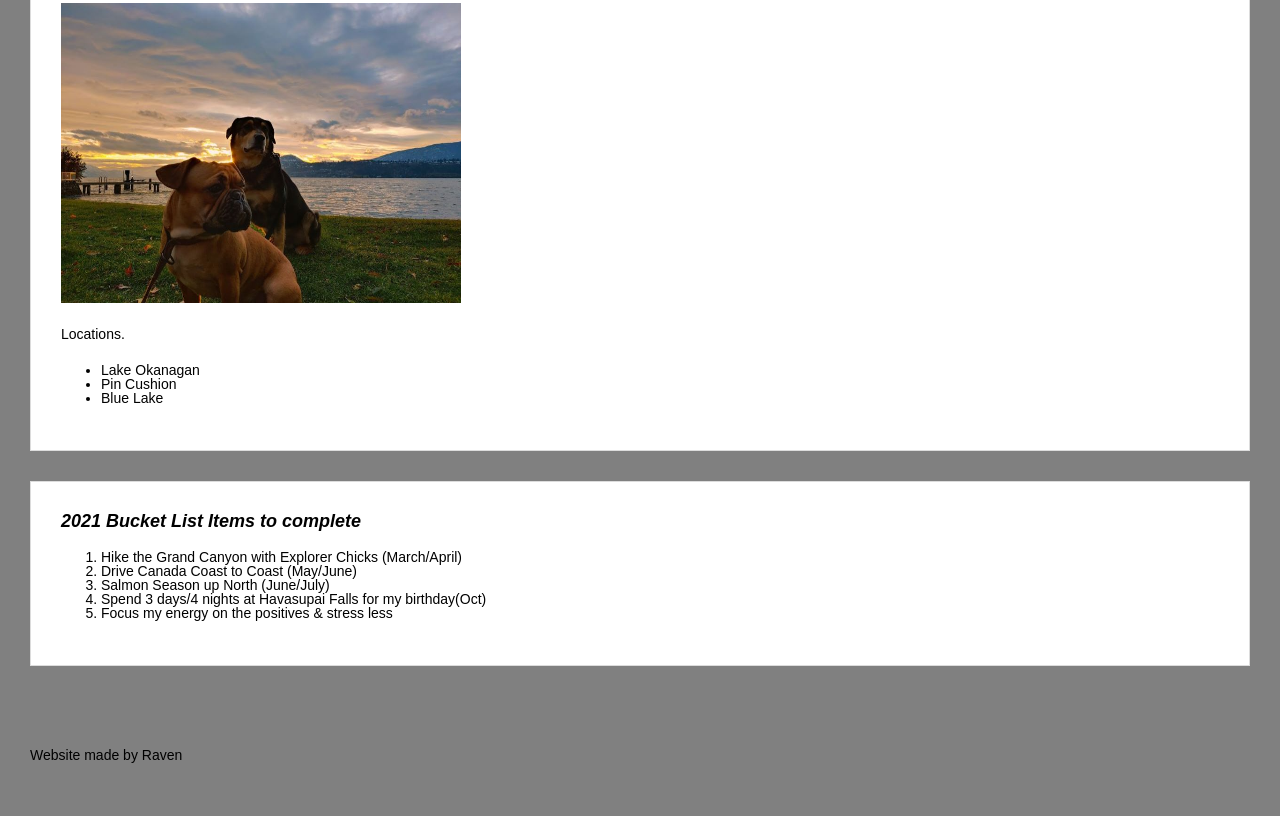
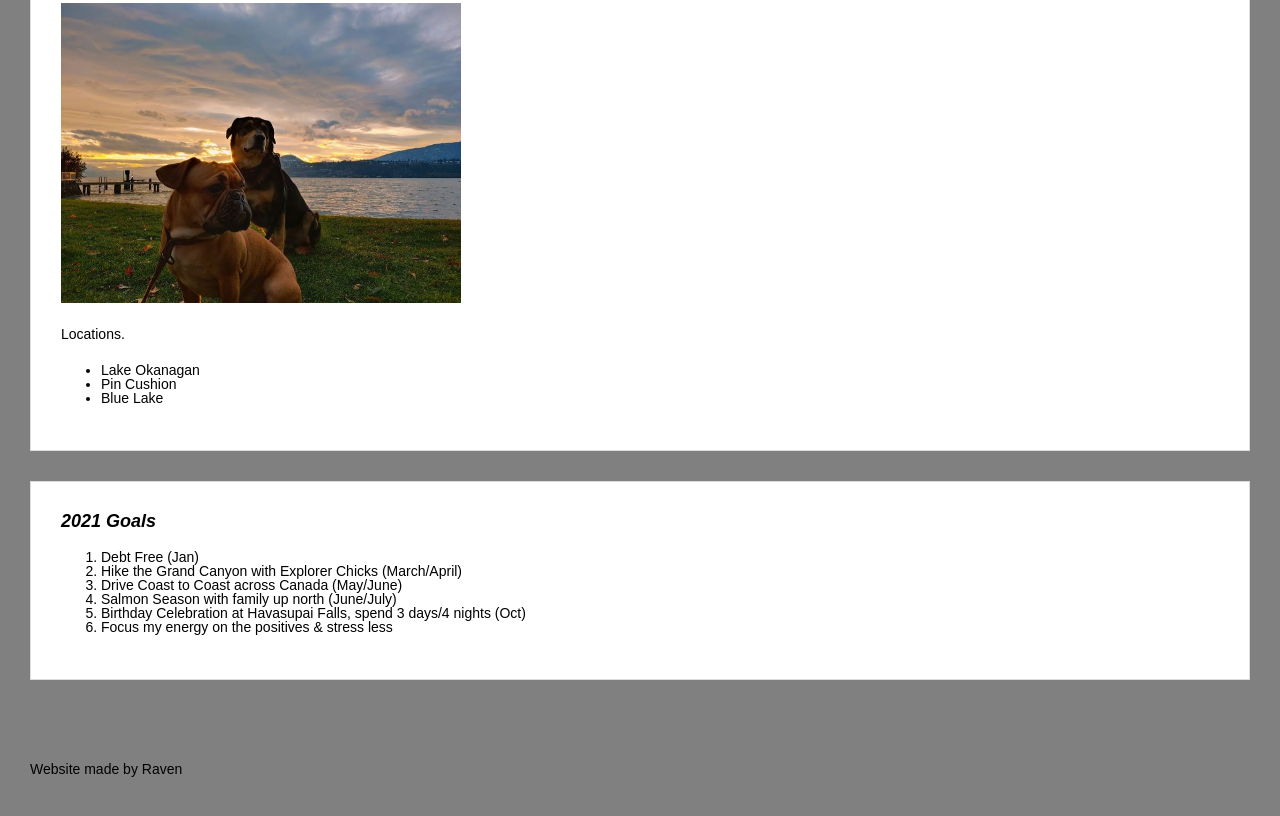
Before and after one commit to ralexander0/Website, a plain HTML site: page index.html in a window 1280 px wide. Shown: the part 1038-1854 px from the top of the page. Drawn offline with Linux system fonts and the light colour scheme.

Commit message:
Update index.html

```diff
--- a/index.html
+++ b/index.html
@@ -51,12 +51,13 @@
   </section>
 
   <section>
-    <h3> 2021 Bucket List Items to complete</h3>
+    <h3> 2021 Goals</h3>
     <ol>
+      <li>Debt Free (Jan)</li>
       <li>Hike the Grand Canyon with Explorer Chicks (March/April)</li>
-      <li>Drive Canada Coast to Coast (May/June)</li>
-      <li>Salmon Season up North (June/July)</li>
-      <li>Spend 3 days/4 nights at Havasupai Falls for my birthday(Oct)</li>
+      <li>Drive Coast to Coast across Canada (May/June)</li>
+      <li>Salmon Season with family up north (June/July)</li>
+      <li>Birthday Celebration at Havasupai Falls, spend 3 days/4 nights (Oct)</li>
       <li>Focus my energy on the positives & stress less</li>
     </ol>
   </section>
```
